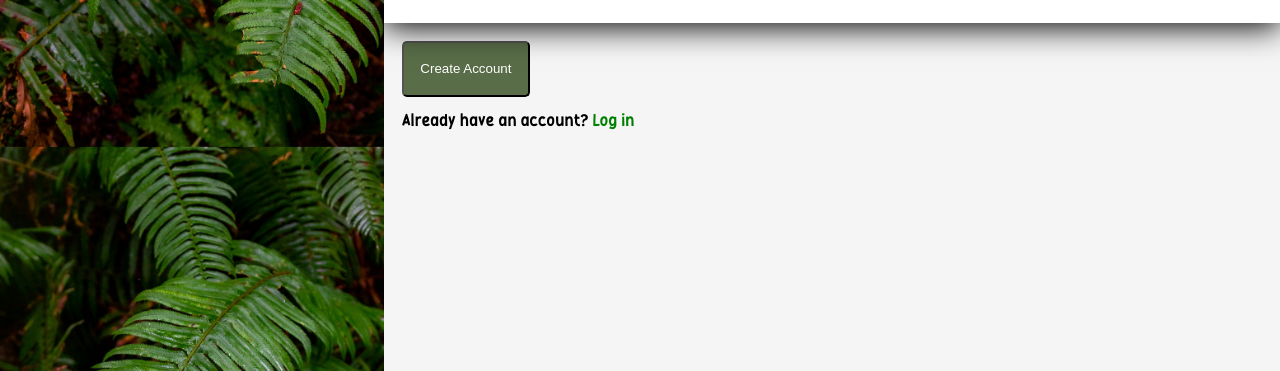
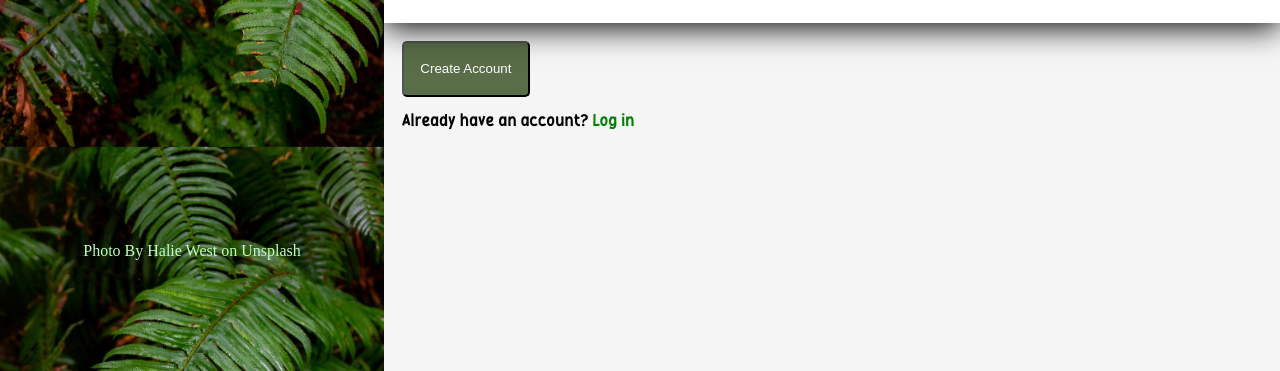
Before and after one commit to abhishek-z2/sign-up-form, a plain HTML site: page index.html in a window 1280 px wide. Shown: the part 429-800 px from the top of the page. Drawn offline with Linux system fonts and the light colour scheme; files whose address does not match are found by name.

Commit message:
add image credits in the sidebar

```diff
--- a/index.html
+++ b/index.html
@@ -13,6 +13,9 @@
                 <img src="assets/odin-lined.png" alt="odin-logo">
                 <h1>ODIN</h1>
             </div>
+            <p>
+                Photo By Halie West on Unsplash
+            </p>
         </div>
 
         <form id="form" action="#">
--- a/style.css
+++ b/style.css
@@ -82,6 +82,13 @@ time, mark, audio, video {
 
 }
 
+.sidebar p{
+    position:relative;
+    top:100px;
+    color: rgb(191, 255, 191);
+    align-self: center;
+
+}
 
 
 #form {
```
